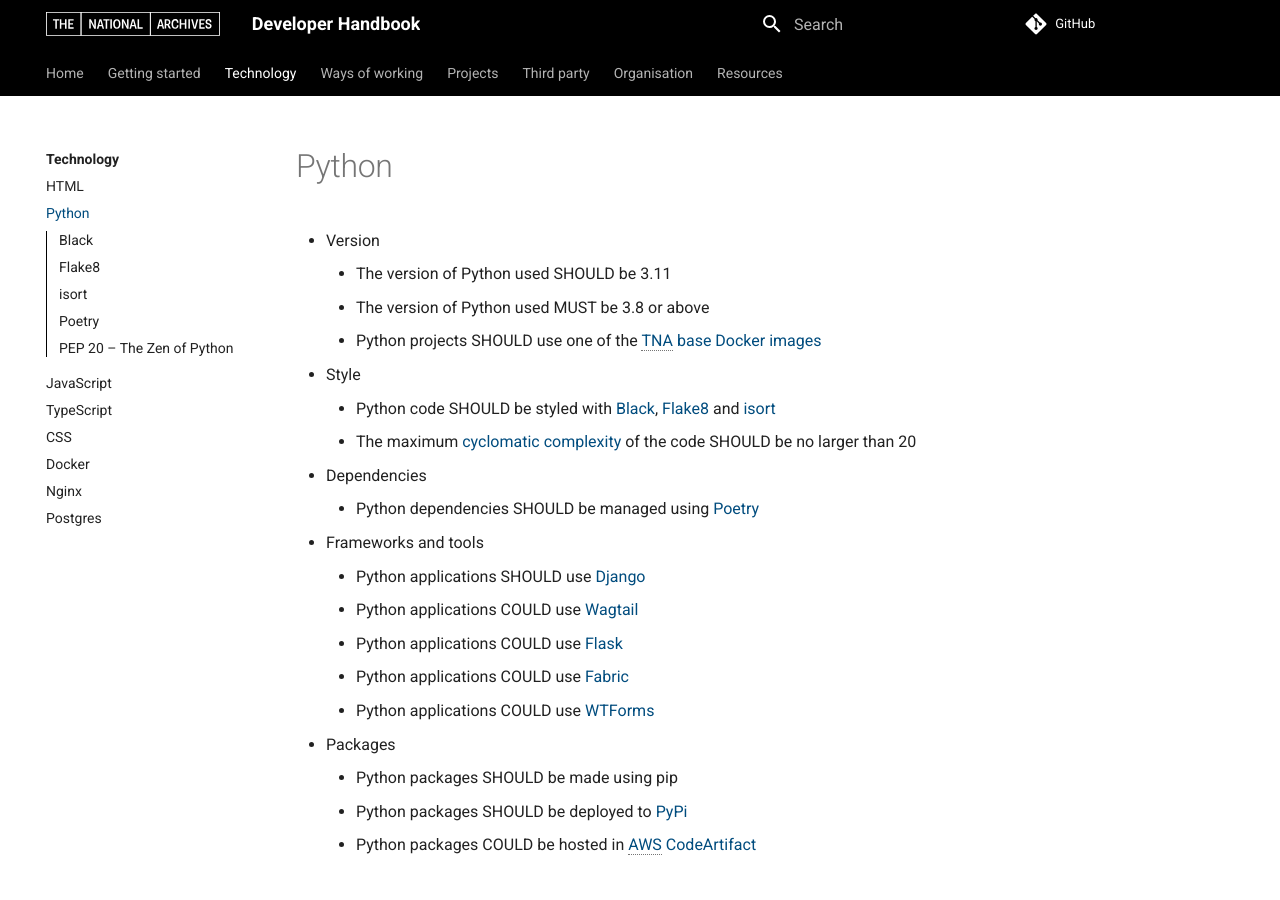
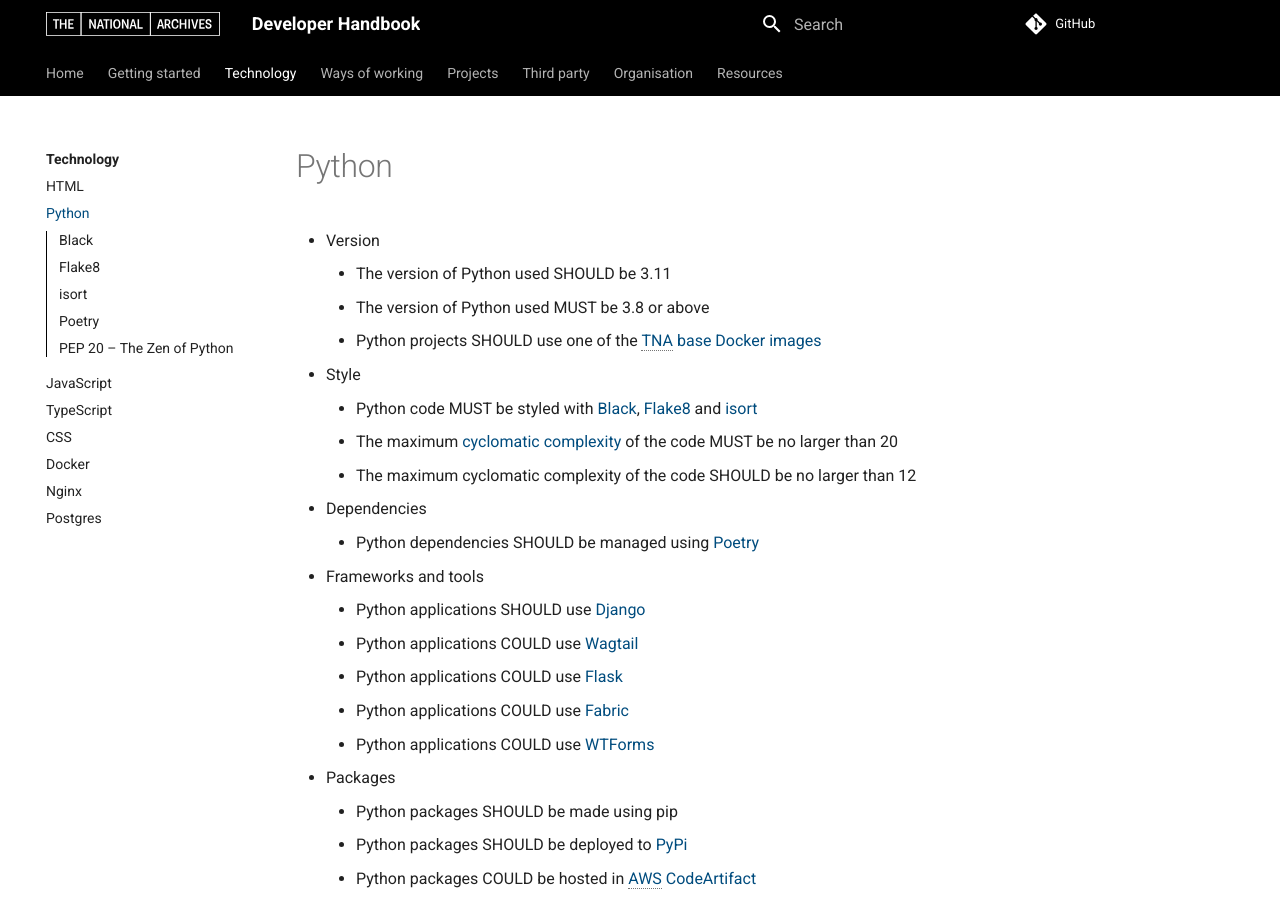
Before and after one commit to nationalarchives/engineering-handbook, an MkDocs documentation site: the page built from docs/technology/python.md, in a window 1280 px wide and 900 px high. Built offline with MkDocs 1.6.1 and Material for MkDocs 9.7.7, drawn with Linux system fonts in a browser that asks for light colours; comment, search, counter and statistics services are not loaded.

Commit message:
Update MoSCoW

```diff
--- a/docs/technology/python.md
+++ b/docs/technology/python.md
@@ -5,8 +5,9 @@
     - The version of Python used MUST be 3.8 or above
     - Python projects SHOULD use one of the [TNA base Docker images](/developer-handbook/resources/docker-images)
 - Style
-    - Python code SHOULD be styled with [Black](#black), [Flake8](#flake8) and [isort](#isort)
-    - The maximum [cyclomatic complexity](https://en.wikipedia.org/wiki/Cyclomatic_complexity) of the code SHOULD be no larger than 20
+    - Python code MUST be styled with [Black](#black), [Flake8](#flake8) and [isort](#isort)
+    - The maximum [cyclomatic complexity](https://en.wikipedia.org/wiki/Cyclomatic_complexity) of the code MUST be no larger than 20
+    - The maximum cyclomatic complexity of the code SHOULD be no larger than 12
 - Dependencies
     - Python dependencies SHOULD be managed using [Poetry](#poetry)
 - Frameworks and tools
```
